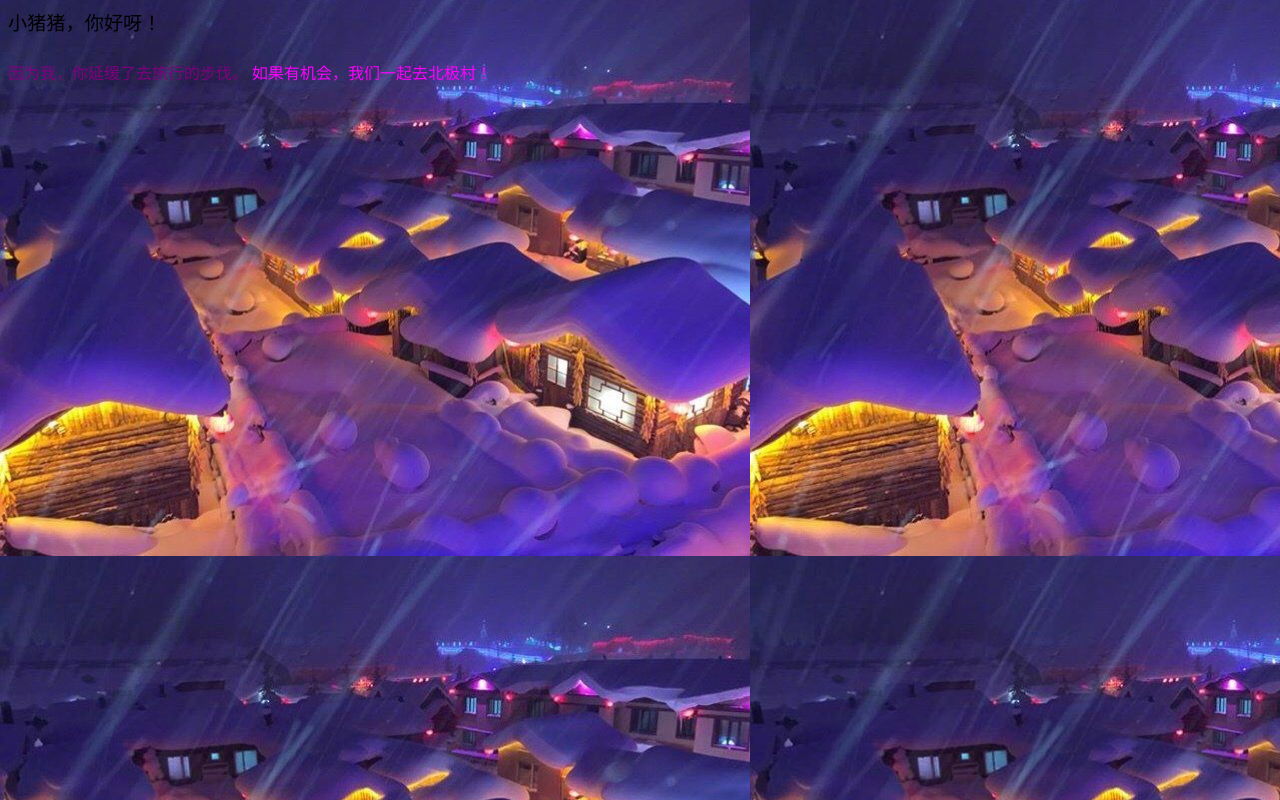
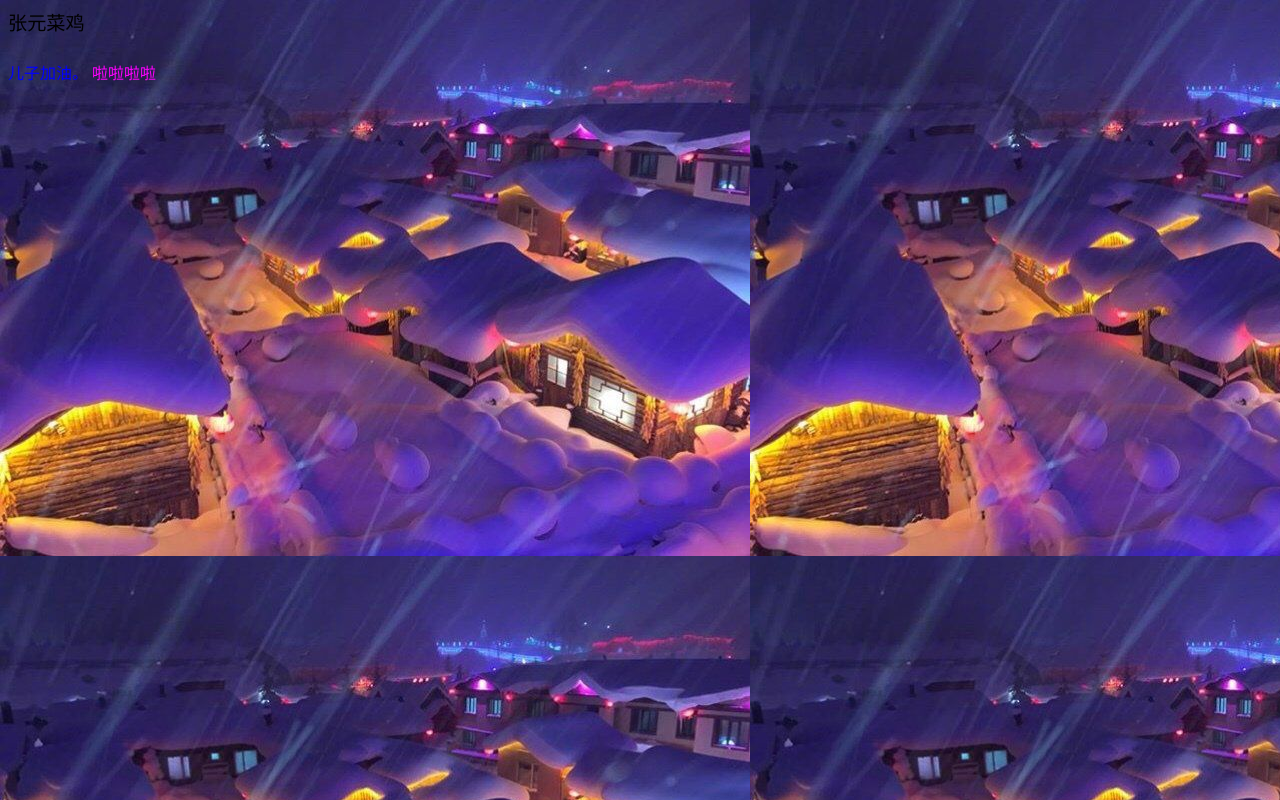
Before and after one commit to big3cabbage/big3cabbage.github.io, a plain HTML site: page index.html in a window 1280 px wide. Drawn offline with Linux system fonts and the light colour scheme.

Commit message:
Update index.html

```diff
--- a/index.html
+++ b/index.html
@@ -5,10 +5,10 @@
     <title>BigCabbage</title>
   </head>
   <body>
-    <BIG>小猪猪，你好呀！</BIG>
-    <marquee>一个月之前的相识，慢慢的了解对方。</marquee>
-    <font color="800080">因为我，你延缓了去旅行的步伐。</font>
-    <font color="FF00FF">如果有机会，我们一起去北极村！</font>
+    <BIG>张元菜鸡</BIG>
+    <marquee>我儿子是个可爱的娃子</marquee>
+    <font color="0000FF">儿子加油。</font>
+    <font color="FF00FF">啦啦啦啦</font>
     <body background="test1.jpg"body bgproperties=FIXED>
   </body>
 </html>
```
